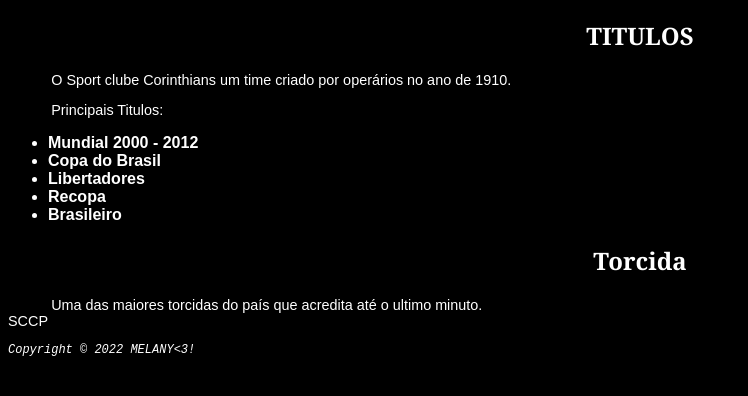
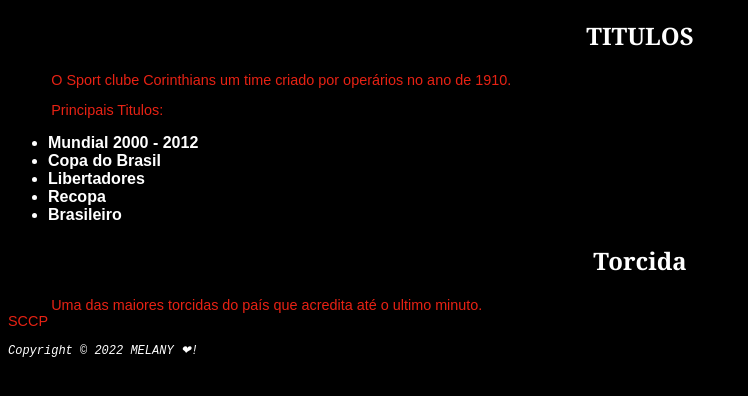
Before and after one commit to melanysi/workspace, a plain HTML site: page CSS/AULA 02/EXERCICIO.HTML in a window 1280 px wide. Shown: the part 88-484 px from the top of the page, without its empty margins (0-748 px from the left). Drawn offline with Linux system fonts and the light colour scheme.

Commit message:
subir arquivo exercicio.html

```diff
--- a/CSS/AULA 02/ESTILO.CSS
+++ b/CSS/AULA 02/ESTILO.CSS
@@ -23,6 +23,7 @@ h2 {
 p {
     font-size: 0.90em;
  text-indent: 3em;
+ color: rgb(231, 34, 20);
 }
 ul {
     font-weight: bold;
@@ -31,5 +32,6 @@ footer {
  font-family: 'Courier New', Courier, monospace;
  color: white;
  font-size: 0.75em;
+ color: hsl(360, 100%, 100%, 1);
  font-style: italic;
 }
--- a/CSS/AULA 02/EXERCICIO.HTML
+++ b/CSS/AULA 02/EXERCICIO.HTML
@@ -2,7 +2,7 @@
 <html lang="pt-br">
 
 <head>
-    <title>Design Acme</title>
+    <title>EXERCICIO TESTE</title>
     <meta charset="utf-8" />
     <link rel="stylesheet" href="ESTILO.CSS">
 
@@ -29,7 +29,7 @@
         <p> Uma das maiores torcidas do país que acredita até o ultimo minuto.
             <br />SCCP</p>
     </article>
-    <footer>Copyright &copy; 2022 MELANY<3!</footer>
+    <footer>Copyright &copy; 2022 MELANY ❤!</footer>
 </body>
 
 </html
```
